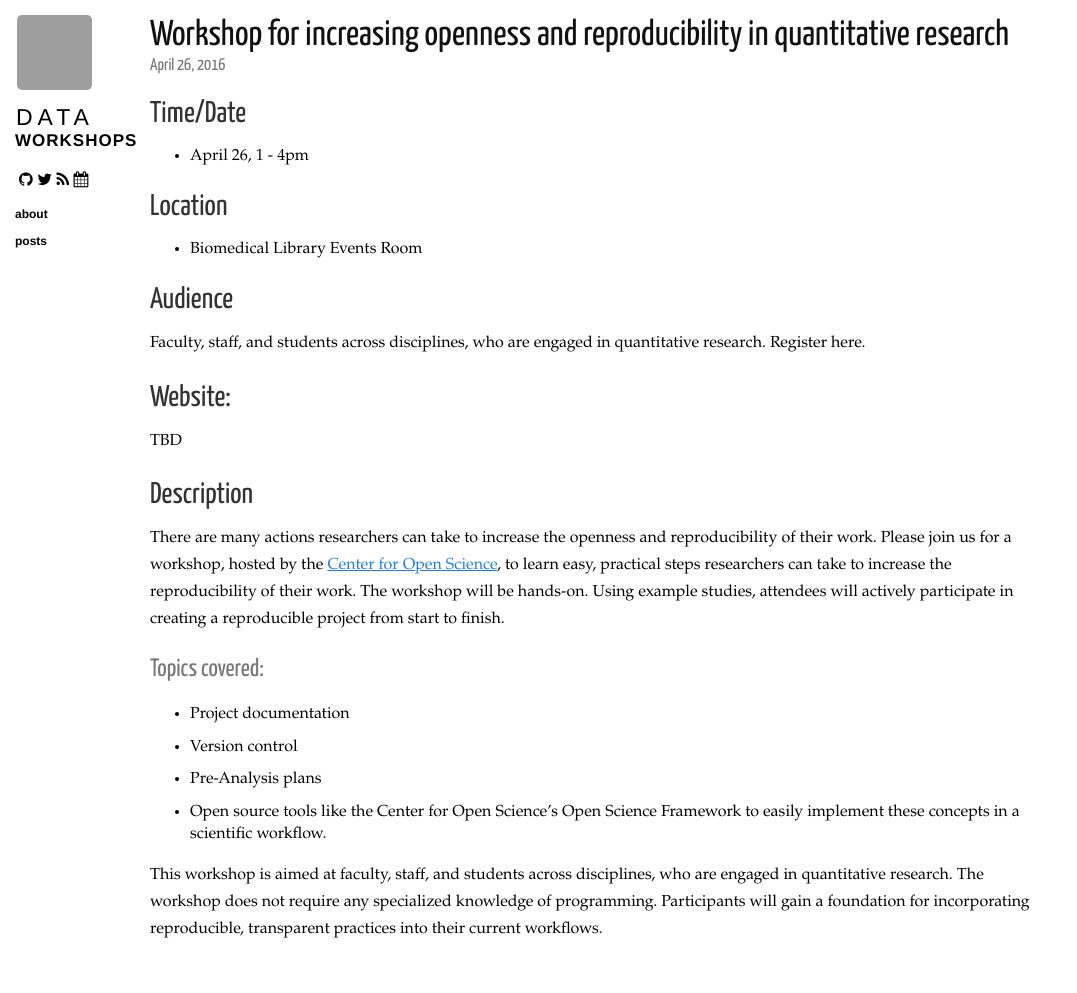
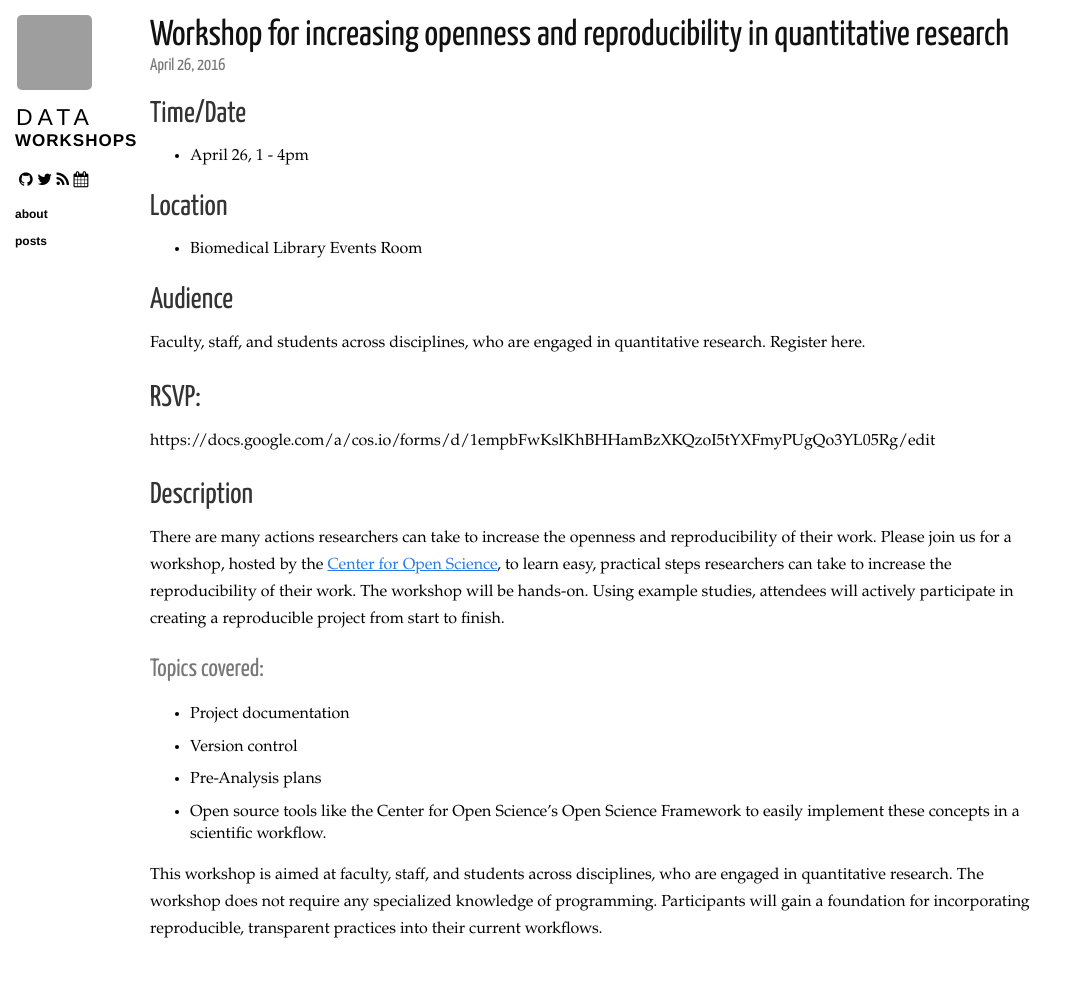
Before and after one commit to ucsdlib/workshops, a Jekyll site: the page built from _posts/2016-04-26-repoducible-open-science.markdown, in a window 1280 px wide. Shown: the whole page, without its empty margins (0-1077 px from the left). Built offline with Jekyll 4.4.1, drawn with Linux system fonts in a browser that asks for light colours; nearby versions of some CDN libraries; Markdown is read by kramdown in place of the engine named in the settings; grey boxes are pictures that could not be loaded.

Commit message:
adding rsvp

```diff
--- a/_posts/2016-04-26-repoducible-open-science.markdown
+++ b/_posts/2016-04-26-repoducible-open-science.markdown
@@ -16,9 +16,9 @@ category: posts
 
 Faculty, staff, and students across disciplines, who are engaged in quantitative research. Register here.
 
-## Website:
+## RSVP:
 
-TBD
+https://docs.google.com/a/cos.io/forms/d/1empbFwKslKhBHHamBzXKQzoI5tYXFmyPUgQo3YL05Rg/edit
 
 ## Description
 
```
